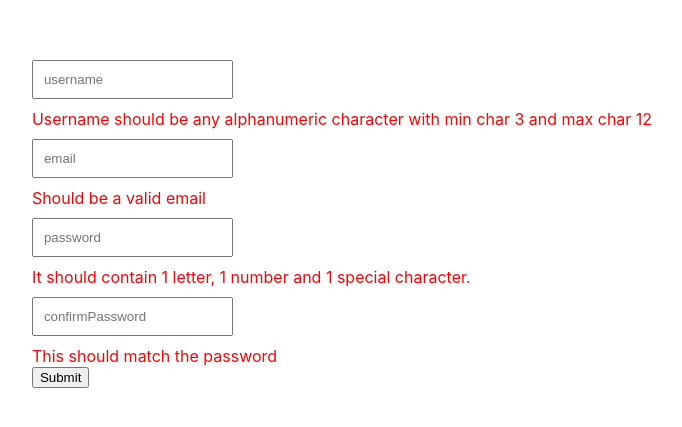
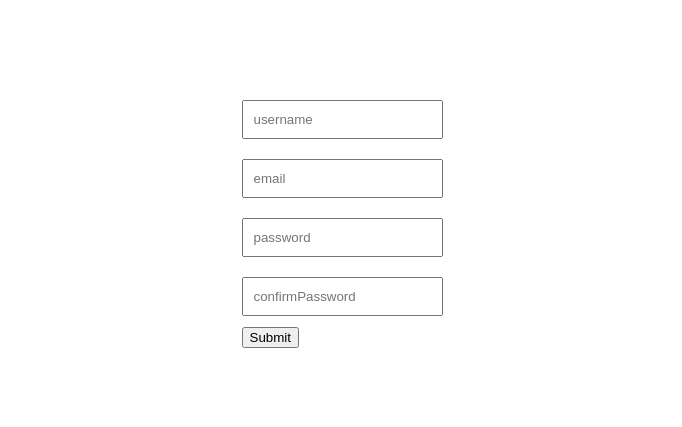
Before and after one commit to bhawna90/ReactJS, a React (Create React App) app: page / in a window 1280 px wide. Shown: the part 181-608 px from the top of the page, without its empty margins (298-980 px from the left). Built offline with nearby package versions, Linux system fonts and the light colour scheme.

Commit message:
form required validation added

```diff
--- a/src/App.css
+++ b/src/App.css
@@ -12,10 +12,3 @@ input{
   display: flex;
   flex-direction: column;
 }
-span{
-  color:red;
-  display:none
-}
-input:invalid~span{
-  display: block;
-}
--- a/src/App.js
+++ b/src/App.js
@@ -4,6 +4,7 @@ import ToggleComponent from './Components/ToggleComponent';
 import DigitalClock from './Components/DigitalClock';
 import React from 'react';
 import UncontrolledCompExample from './Components/UncontrolledCompExample';
+import InputField from './Components/InputField';
 
 class App extends React.Component {
   constructor(){
@@ -15,12 +16,11 @@ class App extends React.Component {
         password:"",
         confirmPassword:""
       }
-
     }
     this.handleSubmit=this.handleSubmit.bind(this);
     this.handleChange=this.handleChange.bind(this)
     this.inputs=[
-      {type:"text",placeholder:"username",name:"username",errorMsg:"Username should be any alphanumeric character with min char 3 and max char 12"},
+      {type:"text",placeholder:"username",name:"username",required :true, errorMsg:"Username should be any alphanumeric character with min char 3 and max char 12"},
       {type:"email",placeholder:"email",name:"email",errorMsg:"Should be a valid email"},
       {type:"text",placeholder:"password",name:"password",errorMsg:"It should contain 1 letter, 1 number and 1 special character."},
       {type:"text",placeholder:"confirmPassword",name:"confirmPassword",errorMsg:"This should match the password"}
@@ -44,11 +44,9 @@ class App extends React.Component {
        <form onSubmit={this.handleSubmit}>
         <div className='inputFields'>
         {
-          this.inputs.map(input=>
-            <div>
-              <input type={input.type} value={this.state[input.name]} placeholder={input.placeholder} onChange={(e)=>this.handleChange(e,input)} required></input>
-              <span>{input.errorMsg}</span>
-            </div>
+          this.inputs.map(input=>{
+            console.log("input values:",input)
+              return <InputField inputProps={input} handleChange={this.handleChange}></InputField>}
             )
         }
         </div>
--- /dev/null
+++ b/src/Components/InputField.css
@@ -0,0 +1,7 @@
+span{
+    color:red;
+    display:none
+  }
+  input:invalid[focused="true"]~span{
+    display: block;
+  }
--- /dev/null
+++ b/src/Components/InputField.js
@@ -0,0 +1,26 @@
+import React from "react"
+import './InputField.css';
+
+export default class InputField extends React.Component{
+    constructor(props){
+        super(props);
+        this.state={
+            focused:false
+        }
+        this.handleBlur=this.handleBlur.bind(this)
+        this.inputVal=this.props.inputProps
+    }
+
+
+    handleBlur(){
+        this.setState({focused:true})
+    }
+    render(){
+        return(
+            <div>
+              <input required onBlur={this.handleBlur} focused={this.state.focused.toString()} {...this.inputVal} onChange={this.props.handleChange}></input>
+              <span>{this.inputVal.errorMsg}</span>
+            </div>
+        )
+    }
+}
```
